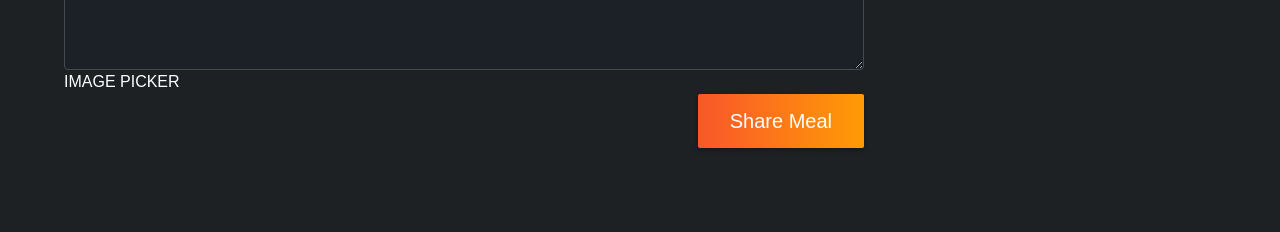
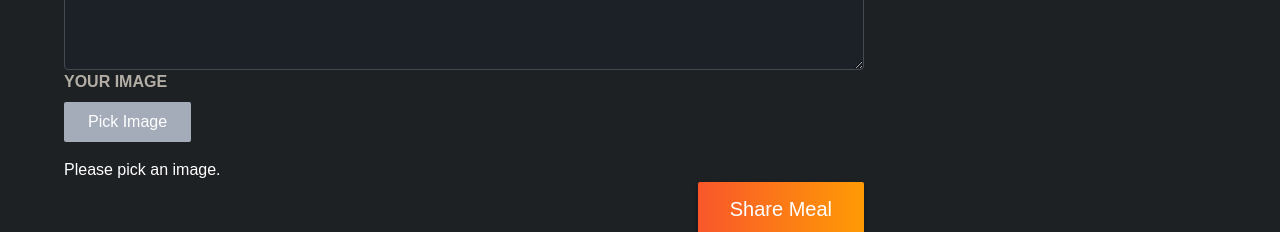
Before and after one commit to jun1485/file-system, a Next.js app: page /meals/share in a window 1280 px wide. Shown: the part 720-952 px from the top of the page. Before the commit the page ends 916 px from the top, so only its background shows below. Built offline with nearby package versions, Linux system fonts and the light colour scheme.

Commit message:
✨[FEAT] imagePicker 컴포넌트 구현 및 적용

```diff
--- /dev/null
+++ b/app/meals/share/ImagePicker.module.css
@@ -0,0 +1,45 @@
+.controls {
+  display: flex;
+  align-items: flex-start;
+  gap: 1.5rem;
+  margin-bottom: 1rem;
+}
+
+.picker .input {
+  display: none;
+}
+
+.picker .button {
+  border: 0;
+  padding: 0.5rem 1.5rem;
+  background: #a4abb9;
+  border-radius: 2px;
+  cursor: pointer;
+  font: inherit;
+}
+
+.picker .button:hover,
+.picker .button:focus {
+  background: #b3b9c6;
+}
+
+.preview {
+  width: 10rem;
+  height: 10rem;
+  border: 2px solid #a4abb9;
+  display: flex;
+  justify-content: center;
+  align-items: center;
+  text-align: center;
+  color: #a4abb9;
+  position: relative;
+}
+
+.preview p {
+  margin: 0;
+  padding: 1rem;
+}
+
+.preview img {
+  object-fit: cover;
+}
--- /dev/null
+++ b/app/meals/share/ImagePicker.tsx
@@ -0,0 +1,59 @@
+"use client";
+
+import { useRef, useState } from "react";
+import classes from "./ImagePicker.module.css";
+import Image from "next/image";
+
+export default function ImagePicker({
+  label,
+  name,
+}: {
+  label: string;
+  name: string;
+}) {
+  const imageInputRef = useRef<HTMLInputElement>(null);
+  const [pickedImage, setPickedImage] = useState<string | null>(null);
+
+  function handlePickClick() {
+    imageInputRef.current?.click();
+  }
+
+  function handleImageChange(event: React.ChangeEvent<HTMLInputElement>) {
+    const file = event.target.files?.[0];
+    if (!file) {
+      setPickedImage(null);
+      return;
+    }
+    setPickedImage(URL.createObjectURL(file));
+  }
+  return (
+    <div className={classes.picker}>
+      <label htmlFor={name}>{label}</label>
+      <div className={classes.controls}>
+        <input
+          className={classes.input}
+          type="file"
+          id={name}
+          name={name}
+          accept="image/*"
+          ref={imageInputRef}
+          onChange={handleImageChange}
+          required
+        />
+        <button
+          onClick={handlePickClick}
+          className={classes.button}
+          type="button"
+        >
+          Pick Image
+        </button>
+      </div>
+      {!pickedImage && <p>Please pick an image.</p>}
+      {pickedImage && (
+        <div className={classes.preview}>
+          <Image src={pickedImage} alt="Picked" fill />
+        </div>
+      )}
+    </div>
+  );
+}
--- a/app/meals/share/page.tsx
+++ b/app/meals/share/page.tsx
@@ -1,3 +1,7 @@
+"use client";
+
+import { shareMeal } from "@/lib/action";
+import ImagePicker from "./ImagePicker";
 import classes from "./page.module.css";
 
 export default function ShareMealPage() {
@@ -10,7 +14,7 @@ export default function ShareMealPage() {
         <p>Or any other meal you feel needs sharing!</p>
       </header>
       <main className={classes.main}>
-        <form className={classes.form}>
+        <form className={classes.form} action={shareMeal}>
           <div className={classes.row}>
             <p>
               <label htmlFor="name">Your name</label>
@@ -34,11 +38,11 @@ export default function ShareMealPage() {
             <textarea
               id="instructions"
               name="instructions"
-              rows="10"
+              rows={10}
               required
             ></textarea>
           </p>
-          IMAGE PICKER
+          <ImagePicker label="Your image" name="image" />
           <p className={classes.actions}>
             <button type="submit">Share Meal</button>
           </p>
```
